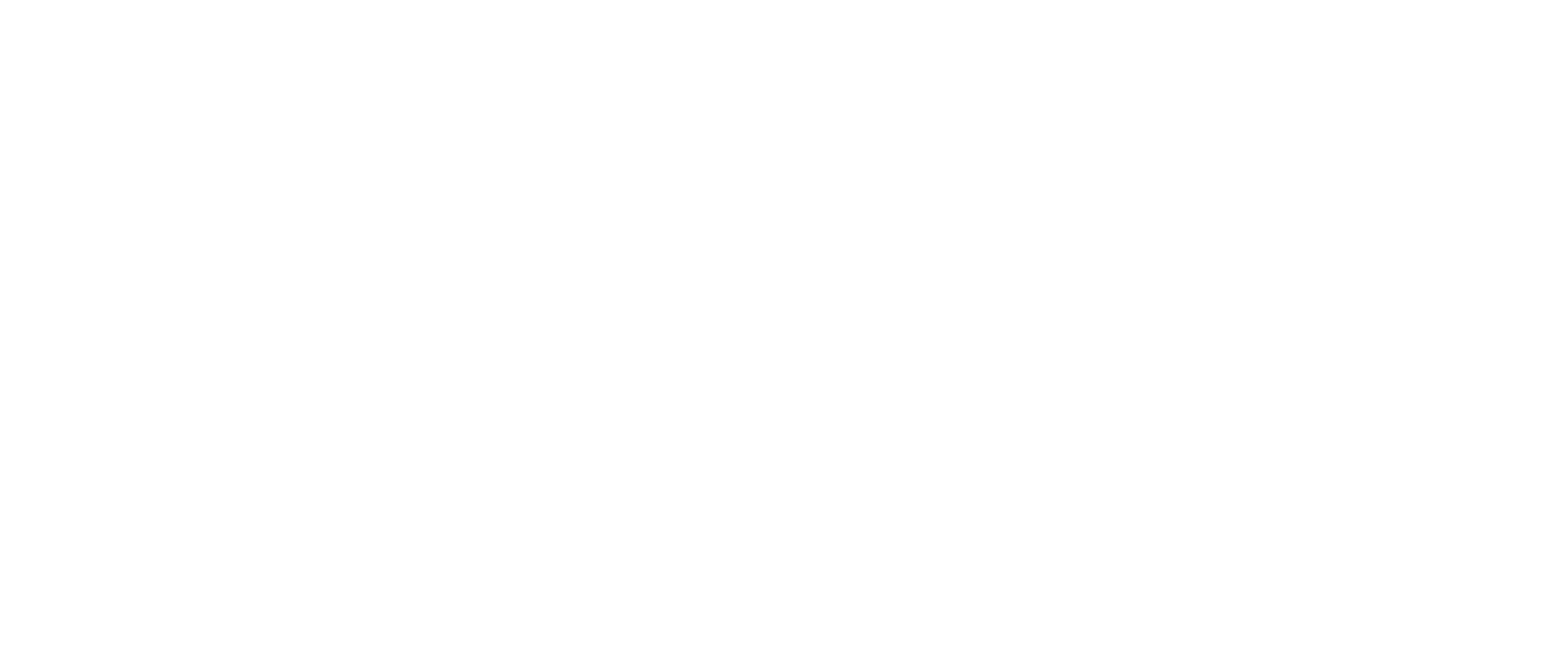
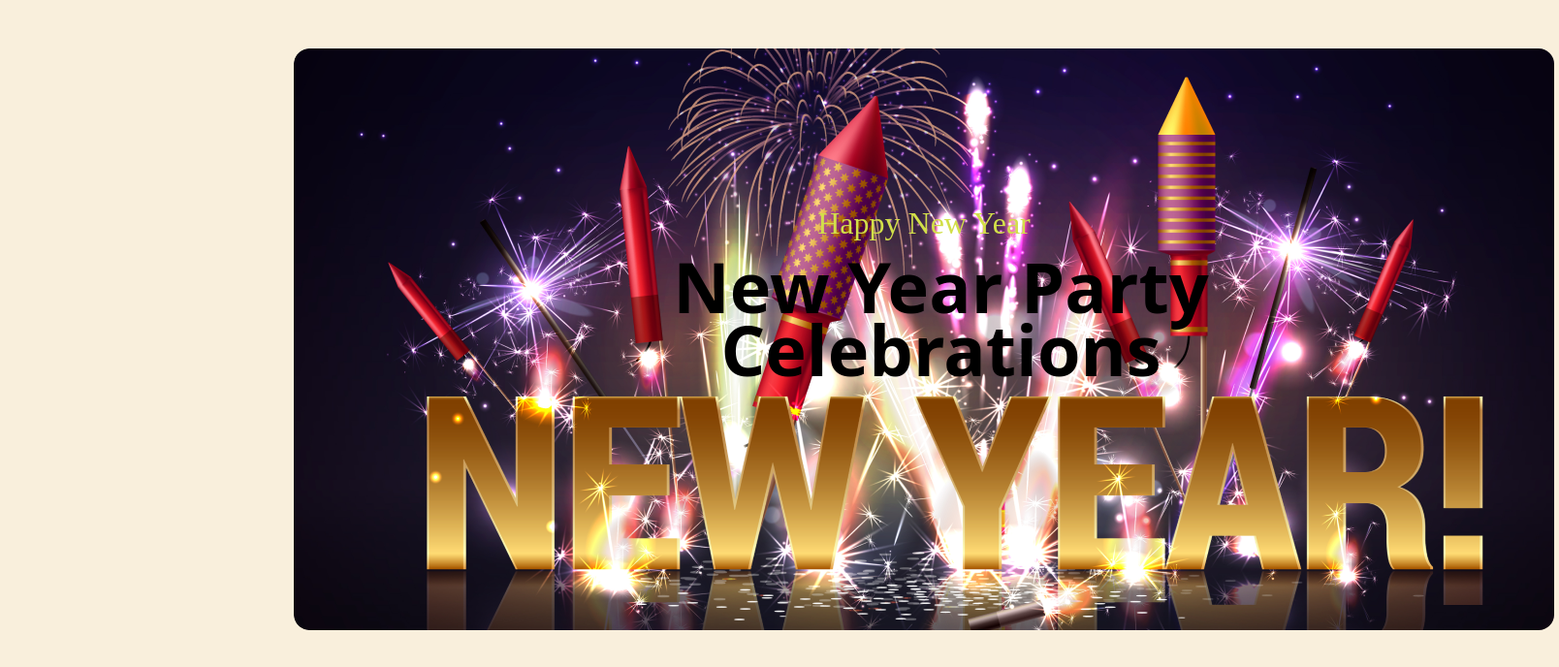
Before and after one commit to masuma12rima/New-Year-Website, a plain HTML site: page index.html in a window 1280 px wide. Shown: the whole page at 97% size, 1608 px wide, since content can reach past the window. Drawn offline with Linux system fonts and the light colour scheme.

Commit message:
add ban code

```diff
--- a/index.html
+++ b/index.html
@@ -6,7 +6,19 @@
     <title>New Year Project</title>
     <link rel="stylesheet" href="styels/style.css">
 </head>
-<body>
+    <body>
+        <header>
+       <!-- banner sec -->
+       <div class="ban">
+        <div>
+            <h3 class="ban-title">Happy New Year</h3>
+            <h1 class="ban-nxt">
+                New Year Party Celebrations
+            </h1>
+        </div>
 
-</body>
+       </div>
+        </header>
+
+    </body>
 </html>
--- a/styels/style.css
+++ b/styels/style.css
@@ -0,0 +1,33 @@
+body{
+    width: 1600px;
+    background: rgb(249, 239, 220);
+}
+/* header styles */
+
+header{
+    background-image:url('../image/Banner Image.png');
+    width: 1300px;
+    height: 600px;
+    border-radius: 16px;
+    background-repeat: no-repeat;
+    margin: 50px 295px;
+}
+header .ban .ban-title{
+    color: #d2df49;
+    text-align: center;
+    font-size: 32px;
+    padding: 180px 0px 0px 0px;
+    font-weight: 100;
+    line-height: 1px;
+    font: italic;
+}
+header .ban .ban-nxt{
+    color: hsla(192, 55%, 37%, 0.707));
+    font: italic;
+    width: 635px;
+    font-size: 72px;
+    text-align: center;
+    padding: 0px 0px 2px 350px;
+    line-height: 65px;
+    margin-top: 2px;
+    font-family: system-ui, -apple-system, BlinkMacSystemFont, 'Segoe UI', Roboto, Oxygen, Ubuntu, Cantarell, 'Open Sans', 'Helvetica Neue', sans-serif;
```
Also changed, not shown: image/Banner Image.png (added), 1 other file.
